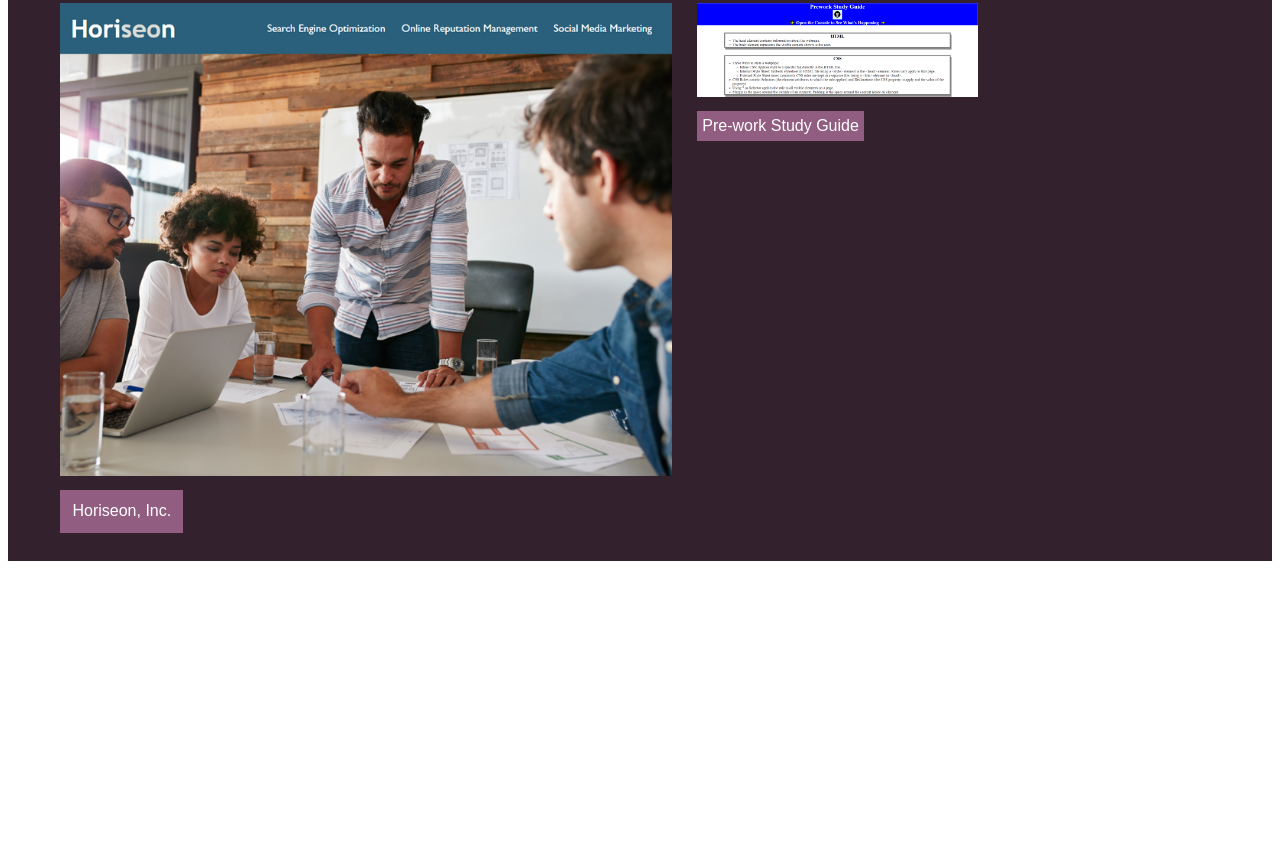
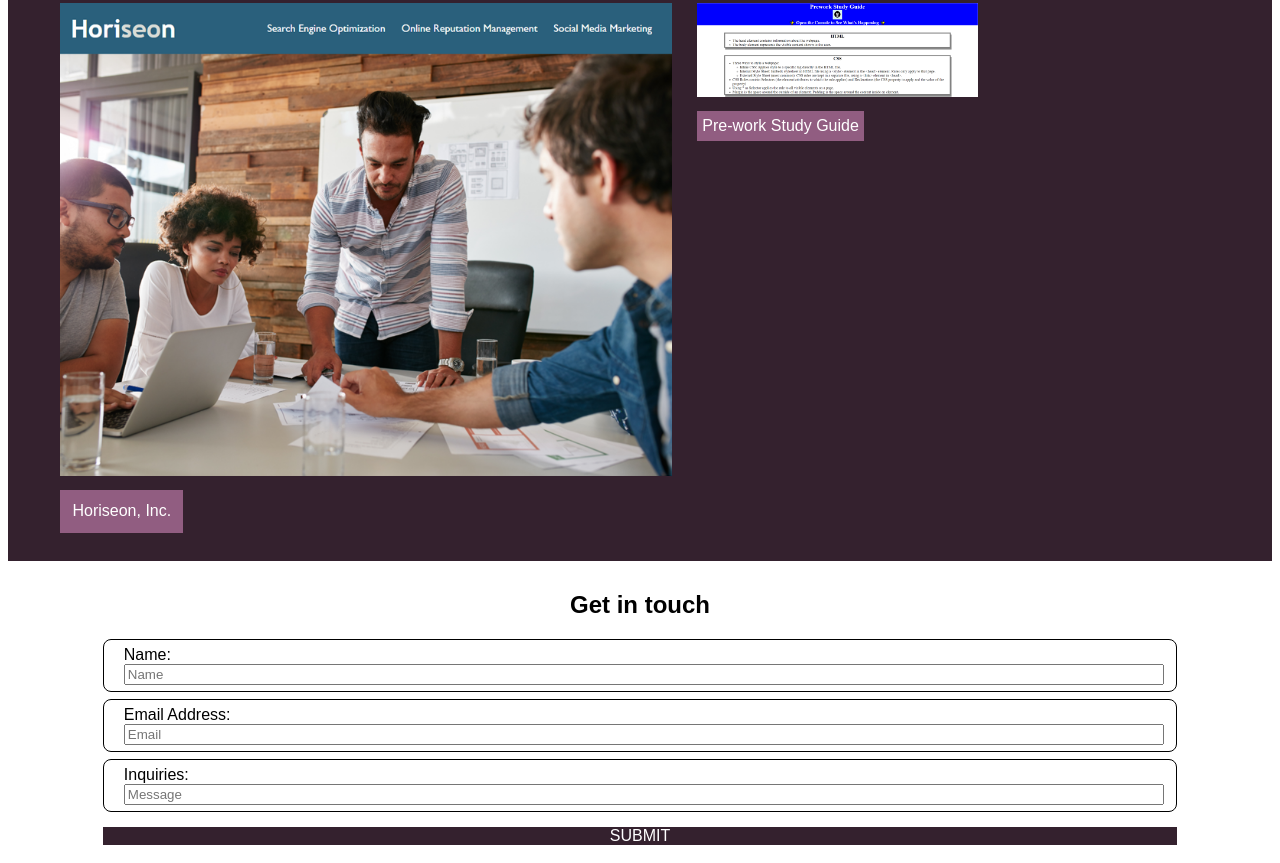
Before and after one commit to abmetheny/challenge-2-professional-portfolio, a plain HTML site: page index.html in a window 1280 px wide. Shown: the part 463-1326 px from the top of the page. Before the commit the page ends 1032 px from the top, so only its background shows below. Drawn offline with Linux system fonts and the light colour scheme.

Commit message:
Began construction of Contact section in html and css

```diff
--- a/assets/css/style.css
+++ b/assets/css/style.css
@@ -122,3 +122,45 @@ header {
     float: left;
     padding: 2%;
  }
+
+ .contact-me {
+    width: 100%;
+    display: flex;
+    padding: 30px, 40px;
+    text-align: center;
+    justify-content: center;
+ }
+
+ .contact-form {
+    flex-direction: column;
+    padding: 10px;
+    width: 85%;
+ }
+
+ .form {
+    border: 1px solid black;
+    margin: 7px 0;
+    padding: 6px 20px;
+    border-radius: 8px;
+ }
+
+ .form label {
+    display: block;
+    text-align: left;
+ }
+
+ .form input {
+    width: 100%;
+ }
+
+ .button {
+    width: 100%;
+    display: inline-block;
+    background-color:#34212e;
+    padding: 14px, 0px;
+    text-decoration: none;
+    text-transform: uppercase;
+    margin-top: 8px;
+    cursor: pointer;
+    color: white;
+ }
--- a/index.html
+++ b/index.html
@@ -63,6 +63,25 @@
 
         <section class="contact-me">
 
+            <form class="contact-form">
+                <div>
+                    <h1>Get in touch</h1>
+                </div>
+                <div class="form">
+                    <label for="name">Name:</label>
+                    <input type="name" class="input-box" placeholder="Name">
+                </div>
+                <div class="form">
+                    <label for="email">Email Address:</label>
+                    <input type="email" class="input-box" placeholder="Email">
+                </div>
+                <div class="form">
+                    <label for="message">Inquiries:</label>
+                    <input type="message" class="input-box" placeholder="Message">
+                </div>
+                    <a href="" class="button">Submit</a>
+            </form>
+
         </section>
 
     </main>
```
